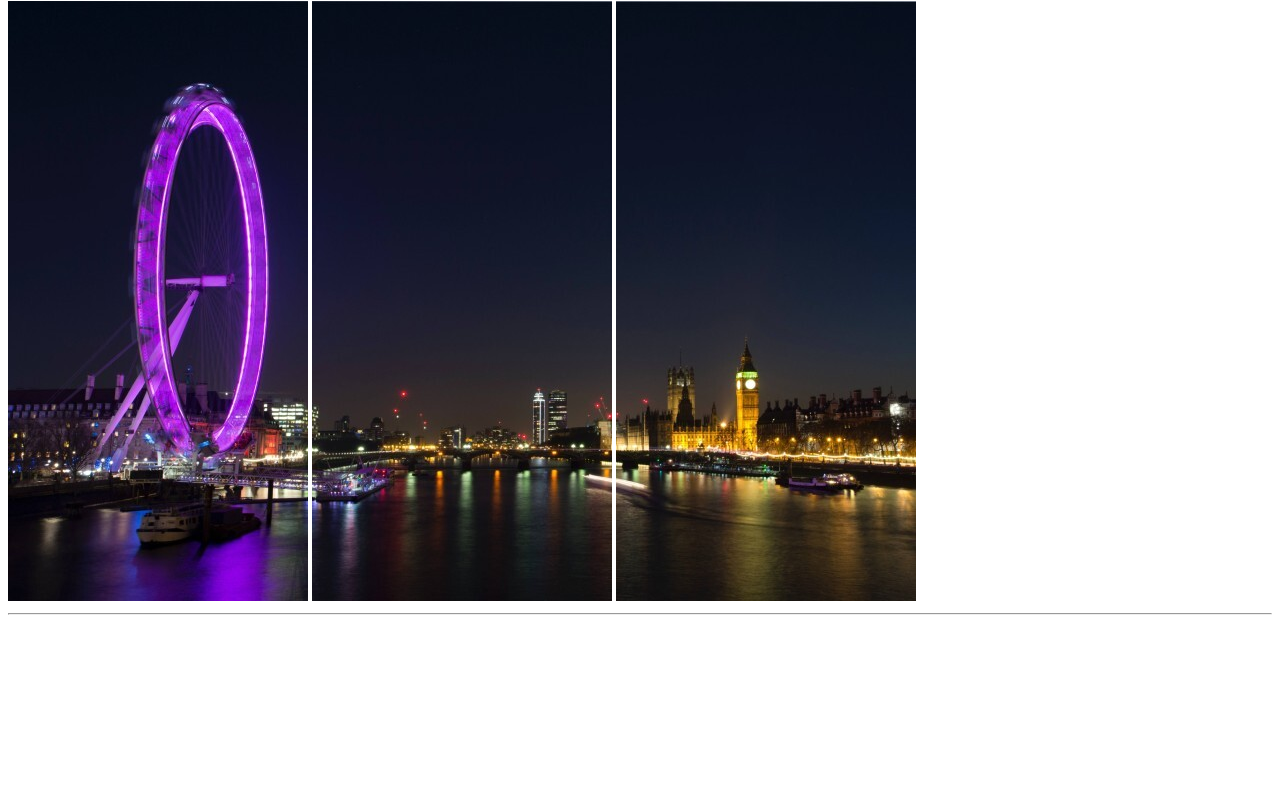
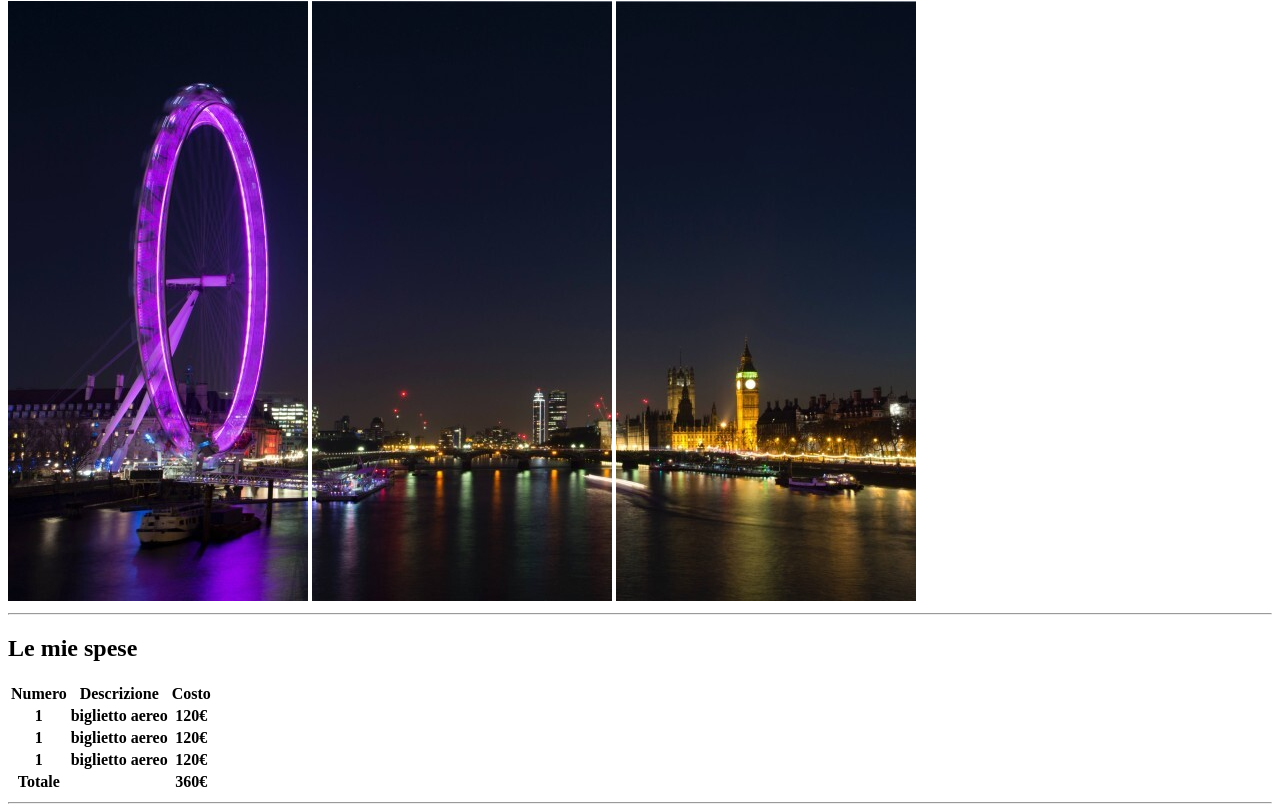
Before and after one commit to lorenzocutrera/html-london-trip, a plain HTML site: page index.html in a window 1280 px wide. Shown: the part 79-891 px from the top of the page. Before the commit the page ends 800 px from the top, so only its background shows below. Drawn offline with Linux system fonts and the light colour scheme.

Commit message:
add table

```diff
--- a/index.html
+++ b/index.html
@@ -15,7 +15,50 @@
     </header>
 
     <body>
-        <section></section>
+        <section>
+            <h2>Le mie spese</h2>
+
+            <table>
+                <thead>
+                    <tr>
+                        <th><strong>Numero</strong></th>
+                        <th><strong>Descrizione</strong></th>
+                        <th><strong>Costo</strong></th>
+                    </tr>
+                </thead>
+                <tbody>
+                    <tr>
+                        <th>1</th>
+                        <th>biglietto aereo</th>
+                        <th>120&euro;</th>
+                    </tr>
+                </tbody>
+                <tbody>
+                    <tr>
+                        <th>1</th>
+                        <th>biglietto aereo</th>
+                        <th>120&euro;</th>
+                    </tr>
+                </tbody>
+                <tbody>
+                    <tr>
+                        <th>1</th>
+                        <th>biglietto aereo</th>
+                        <th>120&euro;</th>
+                    </tr>
+                </tbody>
+                <tfoot>
+                    <tr>
+                        <th>Totale </th>
+                        <th></th>
+                        <th>360&euro;</th>
+                    </tr>
+                </tfoot>
+            </table>
+            <hr>
+        </section>
+
+
         <section></section>
         <section></section>
     </body>
```
